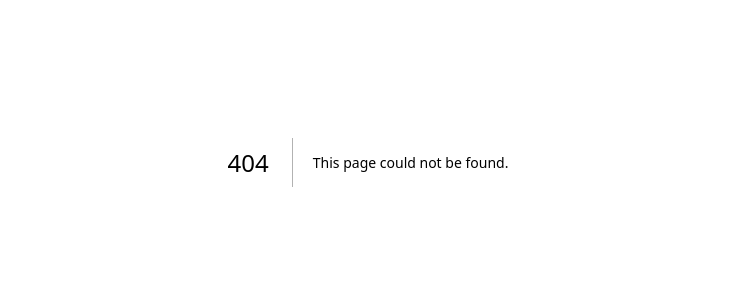
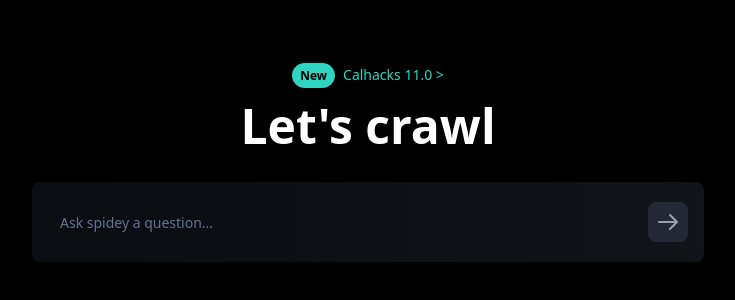
Before and after one commit to timobraz/Calhacks11, a Next.js app in the folder fullstack/: page /start in a window 1280 px wide. Before the commit this address had no page. Shown: the part 238-538 px from the top of the page, without its empty margins (272-1007 px from the left). Built offline with nearby package versions, Linux system fonts and the light colour scheme.

Commit message:
start page

```diff
--- /dev/null
+++ b/fullstack/src/app/api/request/route.ts
@@ -0,0 +1,5 @@
+import { NextRequest } from "next/server";
+
+export function GET (req: NextRequest){
+
+}
--- /dev/null
+++ b/fullstack/src/app/start/page.tsx
@@ -0,0 +1,36 @@
+"use client"
+import { Input } from '@/components/ui/input'
+import React from 'react'
+
+function Page() {
+  return (
+    <div className="h-screen w-full flex flex-col items-center justify-center bg-black text-white">
+      <div className="mb-4">
+        <span className="bg-teal-400 text-black text-xs font-semibold px-2 py-1 rounded-full mr-2">New</span>
+        <span className="text-teal-400 text-sm">Calhacks 11.0 &gt;</span>
+      </div>
+
+      <h1 className="text-5xl font-bold mb-8">Let&apos;s crawl</h1>
+
+      <div className="w-full max-w-2xl">
+        <div className="relative">
+          <div className="absolute inset-0 bg-gradient-to-r from-gray-800/30 to-gray-700/30 rounded-lg backdrop-blur-sm"></div>
+          <div className="relative flex items-center p-4 rounded-lg">
+            <Input
+              type="text"
+              placeholder="Ask spidey a question..."
+              className="bg-transparent text-white placeholder-gray-400 flex-grow outline-none h-12 border-none focus-visible:outline-none focus-within:outline-none"
+            />
+            <button className="ml-2 text-gray-400 bg-gray-700/50 p-2 rounded-lg">
+              <svg xmlns="http://www.w3.org/2000/svg" fill="none" viewBox="0 0 24 24" stroke="currentColor" className="w-6 h-6">
+                <path strokeLinecap="round" strokeLinejoin="round" strokeWidth={2} d="M14 5l7 7m0 0l-7 7m7-7H3" />
+              </svg>
+            </button>
+          </div>
+        </div>
+      </div>
+    </div>
+  )
+}
+
+export default Page
--- /dev/null
+++ b/fullstack/src/components/ui/input.tsx
@@ -0,0 +1,25 @@
+import * as React from "react"
+
+import { cn } from "@/lib/utils"
+
+export interface InputProps
+  extends React.InputHTMLAttributes<HTMLInputElement> {}
+
+const Input = React.forwardRef<HTMLInputElement, InputProps>(
+  ({ className, type, ...props }, ref) => {
+    return (
+      <input
+        type={type}
+        className={cn(
+          "flex h-10 w-full rounded-md border border-input bg-background px-3 py-2 text-sm ring-offset-background file:border-0 file:bg-transparent file:text-sm file:font-medium file:text-foreground placeholder:text-muted-foreground focus-visible:outline-none focus-visible:ring-2 focus-visible:ring-ring focus-visible:ring-offset-2 disabled:cursor-not-allowed disabled:opacity-50",
+          className
+        )}
+        ref={ref}
+        {...props}
+      />
+    )
+  }
+)
+Input.displayName = "Input"
+
+export { Input }
```
Also changed, not shown: 1 other file (tests, documents, lock files or other folders).
